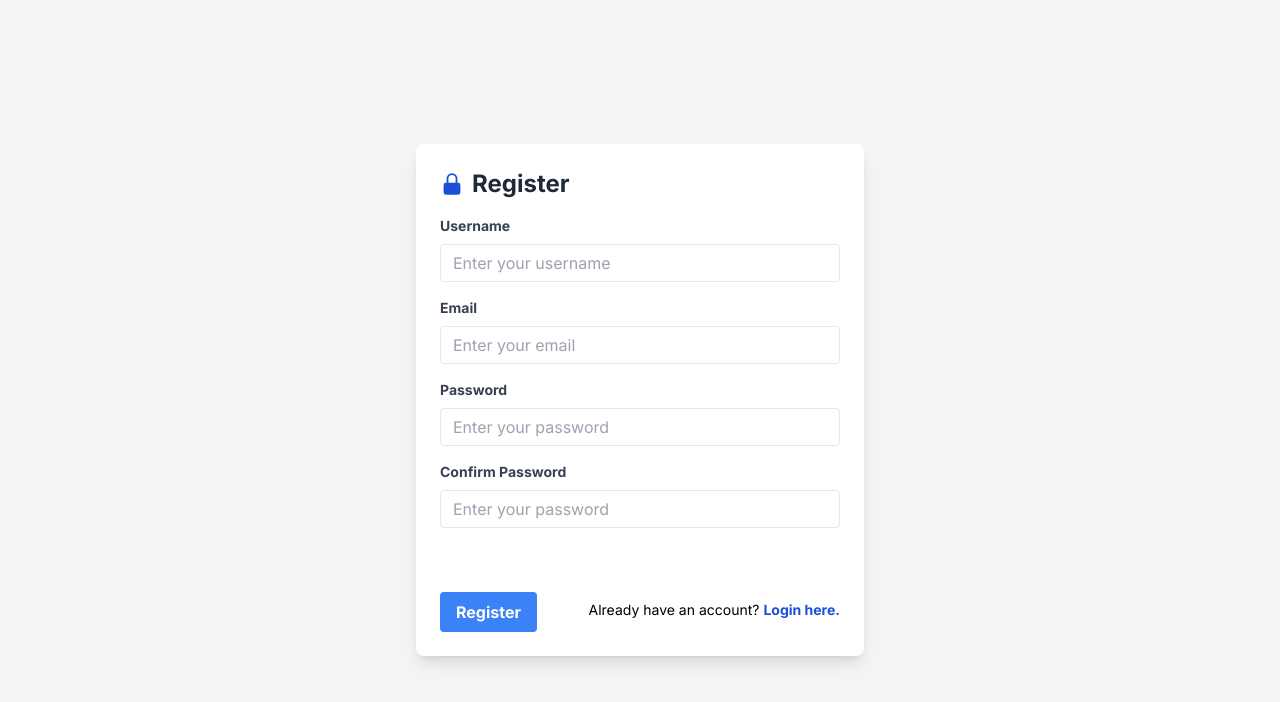
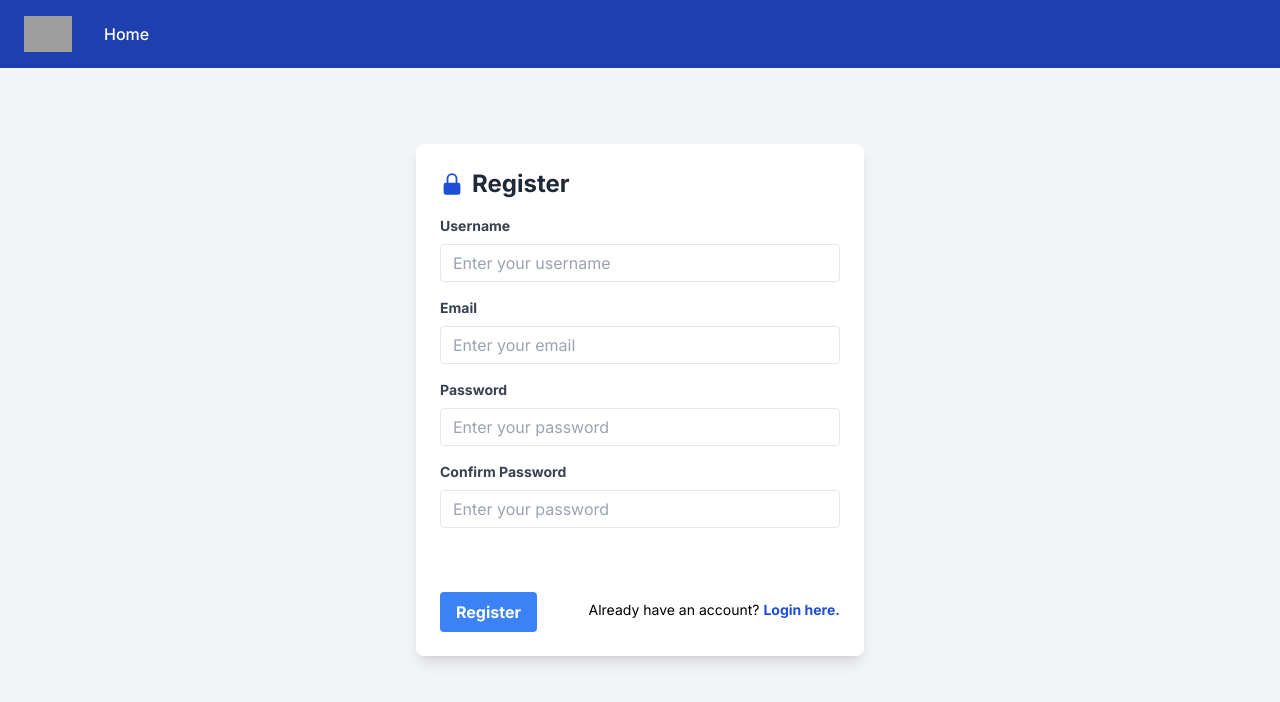
Before and after one commit to BadAccuracyID/TPA-Desktop-EF, a Next.js app: page /auth/register in a window 1280 px wide. Shown: the top 702 px of the page. Built offline with nearby package versions, Linux system fonts and the light colour scheme; grey boxes are pictures that could not be loaded.

Commit message:
Added NavBar

```diff
--- a/src/app/auth/forgot/page.tsx
+++ b/src/app/auth/forgot/page.tsx
@@ -4,6 +4,7 @@ import {LockClosedIcon} from "@heroicons/react/20/solid";
 import React, {useState} from "react";
 import {forgotPassword} from "@/components/datastore/firebase/FirebaseManager";
 import Link from "next/link";
+import NavBarCard from "@/components/card/NavBarCard";
 
 export default function Page() {
     const [email, setEmail] = useState('');
@@ -34,6 +35,8 @@ export default function Page() {
     };
 
     return (
+        <div>
+            <NavBarCard/>
             <div className="min-h-screen flex items-center justify-center bg-gray-100">
                 <div className="max-w-md w-full p-6 bg-white rounded-lg shadow-lg">
                     <div className="flex gap-2 items-center mb-4 text-blue-700">
@@ -77,5 +80,6 @@ export default function Page() {
                     </form>
                 </div>
             </div>
+        </div>
     );
 }
--- a/src/app/auth/login/page.tsx
+++ b/src/app/auth/login/page.tsx
@@ -4,6 +4,7 @@ import {LockClosedIcon} from "@heroicons/react/20/solid";
 import Link from "next/link";
 import React, {useState} from "react";
 import {signIn} from "@/components/datastore/firebase/FirebaseManager";
+import NavBarCard from "@/components/card/NavBarCard";
 
 export default function Page() {
     const [email, setEmail] = useState('');
@@ -61,6 +62,9 @@ export default function Page() {
     };
 
     return (
+        <div>
+            <NavBarCard/>
+
             <div className="min-h-screen flex items-center justify-center bg-gray-100">
                 <div className="max-w-md w-full p-6 bg-white rounded-lg shadow-lg">
                     <div className="flex gap-2 items-center mb-4 text-blue-700">
@@ -141,5 +145,6 @@ export default function Page() {
                     </form>
                 </div>
             </div>
+        </div>
     );
 }
--- a/src/app/auth/register/page.tsx
+++ b/src/app/auth/register/page.tsx
@@ -4,6 +4,7 @@ import {LockClosedIcon} from "@heroicons/react/20/solid";
 import Link from "next/link";
 import React, {useState} from "react";
 import {initUserData, register} from "@/components/datastore/firebase/FirebaseManager";
+import NavBarCard from "@/components/card/NavBarCard";
 
 export default function Page() {
     const [name, setName] = useState('');
@@ -67,6 +68,8 @@ export default function Page() {
     };
 
     return (
+        <div>
+            <NavBarCard/>
             <div className="min-h-screen flex items-center justify-center bg-gray-100">
                 <div className="max-w-md w-full p-6 bg-white rounded-lg shadow-lg">
                     <div className="flex gap-2 items-center mb-4 text-blue-700">
@@ -152,5 +155,6 @@ export default function Page() {
                     </form>
                 </div>
             </div>
+        </div>
     );
 }
--- /dev/null
+++ b/src/components/card/NavBarCard.tsx
@@ -0,0 +1,23 @@
+import Link from "next/link";
+
+export default function NavBarCard() {
+    return (
+        <div className="pb-19">
+            <nav
+                className="navbar fixed top-0 left-0 right-0 flex items-center justify-between px-6 py-4 gap-6 bg-blue-800 w-full z-50 text-white">
+
+                <div className="flex items-center text-center space-x-8 max-h-56 overflow-y-auto">
+                    <img
+                        src="https://luckynet.work/_next/image?url=%2F_next%2Fstatic%2Fmedia%2Fmain-logo.e22b7a94.png&w=640&q=75"
+                        alt="logo"
+                        className="w-12 h-auto object-contain"
+                    />
+
+                    <Link href={'/'}>
+                        <p className="font-medium hover:text-gray-300 w-max">Home</p>
+                    </Link>
+                </div>
+            </nav>
+        </div>
+    )
+}
```
Lines whose indentation alone changed are shown as unchanged.
